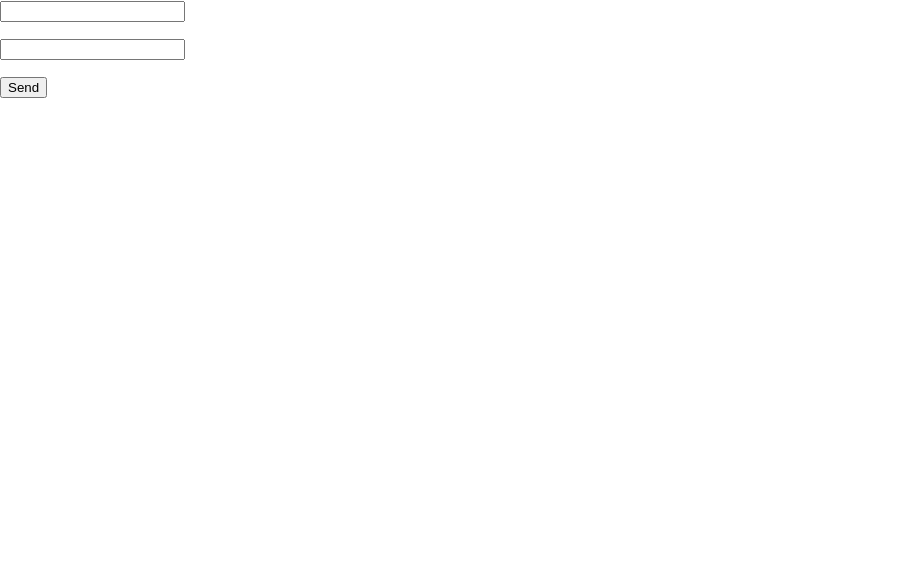
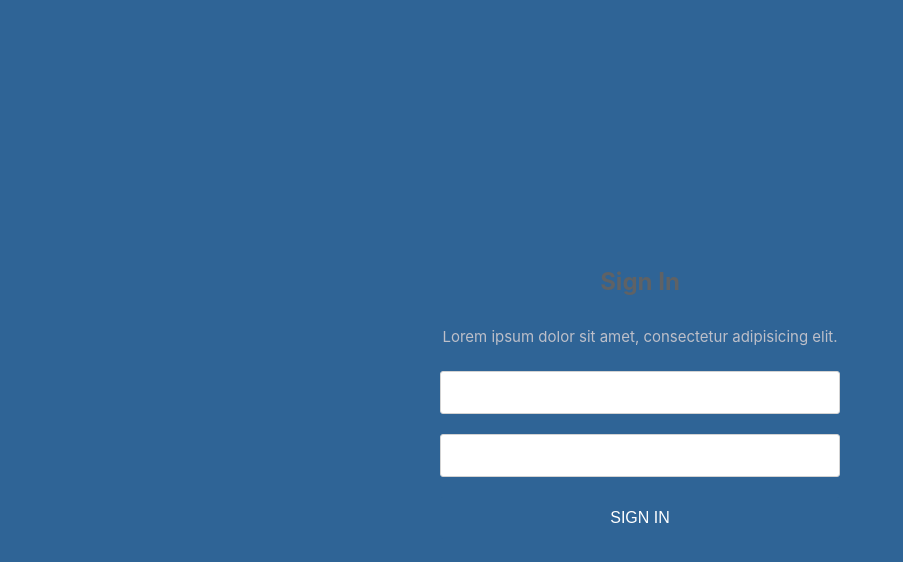
Before and after one commit to jsalazarv/multiapoyo, a Next.js app: page / in a window 1280 px wide. Shown: the top 562 px of the page, without its empty margins (0-903 px from the left). Built offline with nearby package versions, Linux system fonts and the light colour scheme.

Commit message:
[Added] login styles

```diff
--- a/components/Login/index.js
+++ b/components/Login/index.js
@@ -4,6 +4,11 @@ import { yupResolver } from '@hookform/resolvers/yup';
 import * as yup from "yup";
 import {authenticate} from "../../pages/api/Auth";
 import {useAuthContext} from "../../hooks/useAuthContext";
+import Title from "../common/Title";
+import Caption from "../common/Caption";
+import Button from "../common/Button";
+import ErrorMessage from "../common/ErrorMessage";
+import Input from "../common/Input";
 
 const schema = yup.object({
     email: yup.string().required('This field is required').email('This field must be an email'),
@@ -27,19 +32,23 @@ export default function Login() {
 
     return (
         <>
+            <Title>Sign In</Title>
+
+            <ErrorMessage hidden={!isError}>Authentication error: {errorMessage}</ErrorMessage>
+            <Caption>
+                Lorem ipsum dolor sit amet, consectetur adipisicing elit.
+            </Caption>
+
             <form onSubmit={handleSubmit(onSubmit)}>
-                <input {...register("email")} />
-                <p>{errors.email?.message}</p>
+                <Input {...register("email")} />
+                <ErrorMessage hidden={!errors.email}>{errors.email?.message}</ErrorMessage>
 
-                <input {...register("password")} />
-                <p>{errors.password?.message}</p>
+                <Input {...register("password")} />
+                <ErrorMessage hidden={!errors.password}>{errors.password?.message}</ErrorMessage>
 
-                <button type="submit" disabled={ isLoading }>Send</button>
-                {isError && (
-                    <p>
-                        Authentication error: {errorMessage}
-                    </p>
-                )}
+
+                <Button type="submit" background="#2F6496" disabled={ isLoading }>Sign In</Button>
+
             </form>
         </>
     );
--- a/components/PublicLayout.js
+++ b/components/PublicLayout.js
@@ -1,6 +1,7 @@
 import {useAuthContext} from "../hooks/useAuthContext";
 import {useEffect} from "react";
 import {useRouter} from "next/router";
+import Head from "next/head";
 
 
 const PublicLayout = (props) => {
@@ -13,6 +14,11 @@ const PublicLayout = (props) => {
 
     return (
         <div>
+            <Head>
+                <title>Multiapoyo</title>
+                <meta name="viewport" content="initial-scale=1.0, width=device-width" />
+            </Head>
+
             { props.children }
         </div>
     );
--- a/components/UserCard/index.js
+++ b/components/UserCard/index.js
@@ -7,7 +7,7 @@ import CardActions from "../common/CardActions";
 
 export default function ({user}) {
     return (
-        <Card>
+        <Card rounded>
             <Avatar size={100} url={user.avatar}/>
             <Title>{user.first_name}</Title>
             <Caption>
@@ -15,8 +15,8 @@ export default function ({user}) {
                 ducimus eaque ex harum illo inventore ipsa itaque iusto, laborum
             </Caption>
             <CardActions>
-                <Button>Post</Button>
-                <Button>Albums</Button>
+                <Button>See posts</Button>
+                <Button>See albums</Button>
             </CardActions>
         </Card>
     );
--- a/components/common/Button/index.js
+++ b/components/common/Button/index.js
@@ -1,19 +1,20 @@
 import styled from "styled-components";
 
 export default styled.button`
-  background: ${props => props.primary ? "palevioletred" : "white"};
-  color: ${props => props.primary ? "white" : "palevioletred"};
+  background-color: ${props => props.background ? props.background : "palevioletred"};
+  color: ${props => props.color ? props.color : "white"};
   font-size: 1em;
-  margin: 5px 0;
-  padding: 0.25em 1em;
-  border: 2px solid palevioletred;
+  padding: 10px;
+  margin: 10px 0;
+  border: 2px solid ${props => props.background ? props.background : "white"};
   border-radius: 3px;
   width: 100%;
   transition: 0.3s ease-out;
+  text-transform: uppercase;
 
   &:hover {
-    background-color: ${props => props.primary ? "white" : "palevioletred"};
     color: #ffffff;
     transition: 0.3s ease-in;
+    opacity: 0.8;
   }
 `;
--- a/components/common/Card/index.js
+++ b/components/common/Card/index.js
@@ -4,7 +4,7 @@ export default styled.div`
   @media only screen and (min-width : 320px) {
     align-items: center;
     background-color: #ffffff;
-    border-radius: 15px;
+    border-radius: ${props => props.rounded ? "15px" : "0"};
     border: 1px solid rgba(0,0,0,.125);
     display: flex;
     flex-direction: column;
@@ -25,7 +25,7 @@ export default styled.div`
     display: flex;
     flex-direction: column;
     margin: 0 5px;
-    width: 18rem;
+    width: ${props => props.dense ? "10rem" : "25rem"};
     transition: 0.3s ease-out;
 
     &:hover {
--- /dev/null
+++ b/components/common/ErrorMessage/index.js
@@ -0,0 +1,6 @@
+import styled from "styled-components";
+
+export default styled.small`
+  color: red;
+  display: ${props => props.hidden ? "none" : "block"};;
+`;
--- /dev/null
+++ b/components/common/Input/index.js
@@ -0,0 +1,14 @@
+import styled from "styled-components";
+
+export default styled.input`
+  font-size: 18px;
+  padding: 10px;
+  margin: 10px 0;
+  background: #ffffff;
+  border: 1px solid lightgray;
+  border-radius: 3px;
+  ::placeholder {
+    color: lightgray;
+  }
+  width: 100%;
+`;
--- /dev/null
+++ b/components/common/LoginContainer/index.js
@@ -0,0 +1,12 @@
+import styled from "styled-components";
+
+export default styled.div`
+  background-color: #2F6496;
+  height: 100vh;
+  display: flex;
+  justify-content: center;
+  align-items: center;
+  width: 100%;
+  padding: 10px;
+  box-sizing: border-box;
+`;
--- a/pages/index.js
+++ b/pages/index.js
@@ -1,11 +1,17 @@
 import React, {useState} from "react";
 import PublicLayout from "../components/PublicLayout";
 import Index from "../components/Login";
+import LoginContainer from "../components/common/LoginContainer";
+import Card from "../components/common/Card";
 
 export default function App() {
     return (
         <PublicLayout>
-            <Index/>
+            <LoginContainer>
+                <Card>
+                    <Index/>
+                </Card>
+            </LoginContainer>
         </PublicLayout>
     );
 };
```
